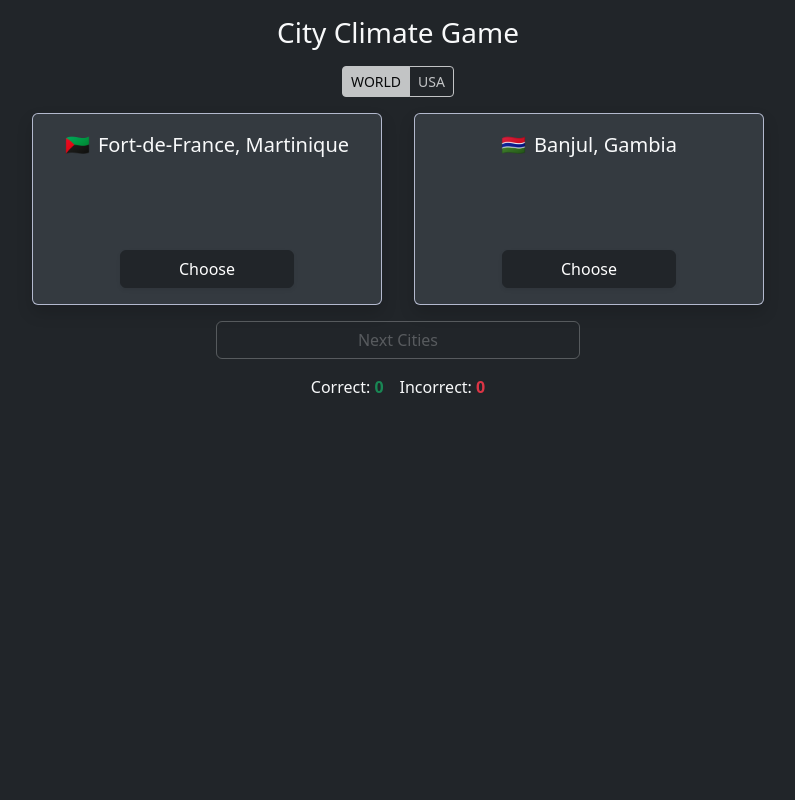
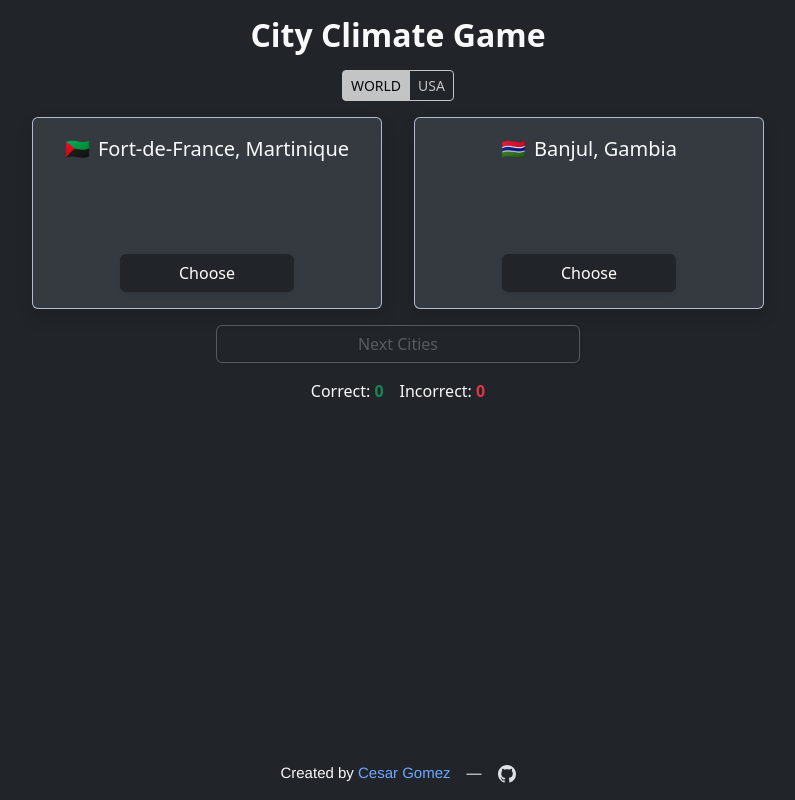
Before and after one commit to csgomez/react-climate-guess, a React (Vite) app: page / in a window 1280 px wide. Shown: the whole page, without its empty margins (242-1037 px from the left). Built offline with nearby package versions, Linux system fonts and the light colour scheme; no server answers.

Commit message:
style - header font is larger feature - Added Footer to app

```diff
--- a/src/App.tsx
+++ b/src/App.tsx
@@ -9,6 +9,7 @@
 import GameModeSelector from './components/GameModeSelector';
 import ScoreStats from './components/ScoreStats';
 import Header from './components/Header';
+import Footer from './components/Footer';
 
 const citiesData = {
   world: worldCountryCapitals,
@@ -56,9 +57,9 @@
   };
 
   return (
-    <div className="text-center">
+    <div className="vh-100 text-center d-flex flex-column">
       <Header />
-      <main className="container d-flex flex-column gap-3 px-4">
+      <main className="container d-flex flex-column flex-grow-1 gap-3 px-4">
         <GameModeSelector
           currentGameMode={currentGameMode}
           onGameModeChange={changeGameMode}
@@ -72,6 +73,7 @@
           setScore={setScore}
         />
         <ScoreStats score={score} />
+        <Footer />
       </main>
     </div>
   );
--- /dev/null
+++ b/src/components/Footer.css
@@ -0,0 +1,13 @@
+footer {
+  font-family: 'Franklin Gothic Medium', 'Arial Narrow', Arial, sans-serif;
+  font-weight: 500;
+  font-size: 15px;
+}
+
+footer a {
+  text-decoration: unset;
+}
+
+footer p {
+  margin-bottom: unset;
+}
--- /dev/null
+++ b/src/components/Footer.tsx
@@ -0,0 +1,36 @@
+import './Footer.css';
+
+const Footer = () => {
+  return (
+    <footer className="mt-auto pt-3 pb-3 d-flex flex-row align-items-center justify-content-center gap-3">
+      <p>
+        Created by{' '}
+        <a href="http://cesarsgomez.com/" title="Link to cesarsgomez.com">
+          Cesar Gomez
+        </a>
+      </p>
+      <p>—</p>
+      {/* TODO: Add Github Link */}
+      <a href="#" title="Project Github Link">
+        <GithubIcon size={18} />
+      </a>
+    </footer>
+  );
+};
+
+const GithubIcon: React.FC<{ size: number }> = ({ size }) => {
+  return (
+    <svg
+      xmlns="http://www.w3.org/2000/svg"
+      width={size}
+      height={size}
+      fill="currentColor"
+      className="text-dark-emphasis"
+      viewBox="0 0 16 16"
+    >
+      <path d="M8 0C3.58 0 0 3.58 0 8c0 3.54 2.29 6.53 5.47 7.59.4.07.55-.17.55-.38 0-.19-.01-.82-.01-1.49-2.01.37-2.53-.49-2.69-.94-.09-.23-.48-.94-.82-1.13-.28-.15-.68-.52-.01-.53.63-.01 1.08.58 1.23.82.72 1.21 1.87.87 2.33.66.07-.52.28-.87.51-1.07-1.78-.2-3.64-.89-3.64-3.95 0-.87.31-1.59.82-2.15-.08-.2-.36-1.02.08-2.12 0 0 .67-.21 2.2.82.64-.18 1.32-.27 2-.27.68 0 1.36.09 2 .27 1.53-1.04 2.2-.82 2.2-.82.44 1.1.16 1.92.08 2.12.51.56.82 1.27.82 2.15 0 3.07-1.87 3.75-3.65 3.95.29.25.54.73.54 1.48 0 1.07-.01 1.93-.01 2.2 0 .21.15.46.55.38A8.012 8.012 0 0 0 16 8c0-4.42-3.58-8-8-8" />
+    </svg>
+  );
+};
+
+export default Footer;
--- a/src/components/Header.tsx
+++ b/src/components/Header.tsx
@@ -1,7 +1,7 @@
 const Header = () => {
   return (
     <header className="py-3">
-      <h3 className="mb-0">City Climate Game</h3>
+      <h3 className="mb-0 fw-bold fs-2">City Climate Game</h3>
     </header>
   );
 };
```
